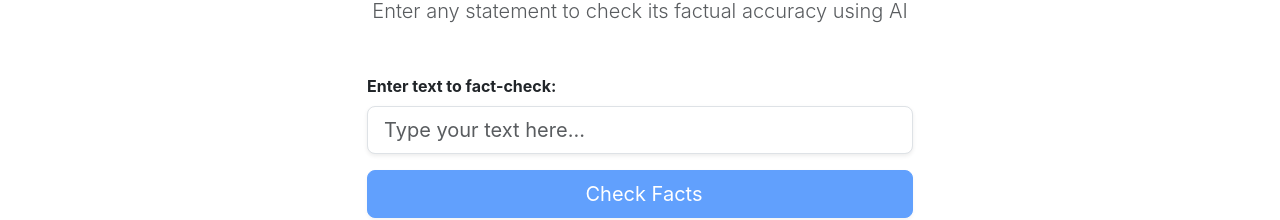
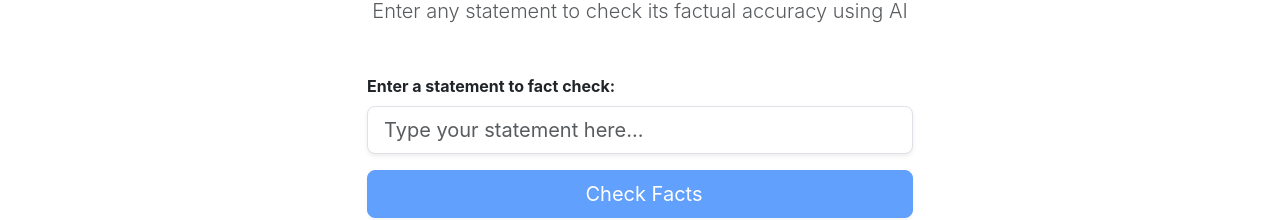
Before and after one commit to jpmestres/factcheckme, a React (Create React App) app: page / in a window 1280 px wide. Shown: the part 210-430 px from the top of the page. Built offline with nearby package versions, Linux system fonts and the light colour scheme.

Commit message:
enviornment variable fixes

```diff
--- a/src/components/InputForm.js
+++ b/src/components/InputForm.js
@@ -8,7 +8,7 @@ import { Form, Button, Spinner } from 'react-bootstrap';
  * @returns {JSX.Element} Rendered component
  */
 function InputForm({ onSubmit }) {
-  const [input, setInput] = useState('');
+  const [text, setText] = useState('');
   const [isLoading, setIsLoading] = useState(false);
 
   /**
@@ -17,16 +17,16 @@ function InputForm({ onSubmit }) {
    */
   const handleSubmit = async (e) => {
     e.preventDefault();
-    if (!input.trim()) return;
+    if (!text.trim()) return;
 
     setIsLoading(true);
     try {
-      const response = await fetch('http://localhost:5000/api/fact-check', {
+      const response = await fetch(`${process.env.REACT_APP_API_URL}/api/fact-check`, {
         method: 'POST',
         headers: {
           'Content-Type': 'application/json',
         },
-        body: JSON.stringify({ text: input }),
+        body: JSON.stringify({ text }),
       });
 
       if (!response.ok) {
@@ -36,6 +36,7 @@ function InputForm({ onSubmit }) {
       const data = await response.json();
       onSubmit(data);
     } catch (error) {
+      console.error('Error:', error);
       onSubmit({ error: error.message });
     } finally {
       setIsLoading(false);
@@ -45,15 +46,15 @@ function InputForm({ onSubmit }) {
   return (
     <Form onSubmit={handleSubmit} className="mb-4" role="form">
       <Form.Group className="mb-3">
-        <Form.Label htmlFor="factCheckInput" className="fw-bold">
-          Enter text to fact-check:
+        <Form.Label htmlFor="fact-check-input" className="fw-bold">
+          Enter a statement to fact check:
         </Form.Label>
         <Form.Control
           type="text"
-          id="factCheckInput"
-          value={input}
-          onChange={(e) => setInput(e.target.value)}
-          placeholder="Type your text here..."
+          id="fact-check-input"
+          value={text}
+          onChange={(e) => setText(e.target.value)}
+          placeholder="Type your statement here..."
           aria-label="Fact check input"
           className="form-control-lg shadow-sm"
           disabled={isLoading}
@@ -64,7 +65,7 @@ function InputForm({ onSubmit }) {
         variant="primary"
         size="lg"
         className="w-100 shadow-sm"
-        disabled={!input.trim() || isLoading}
+        disabled={!text.trim() || isLoading}
       >
         {isLoading ? (
           <>
```
